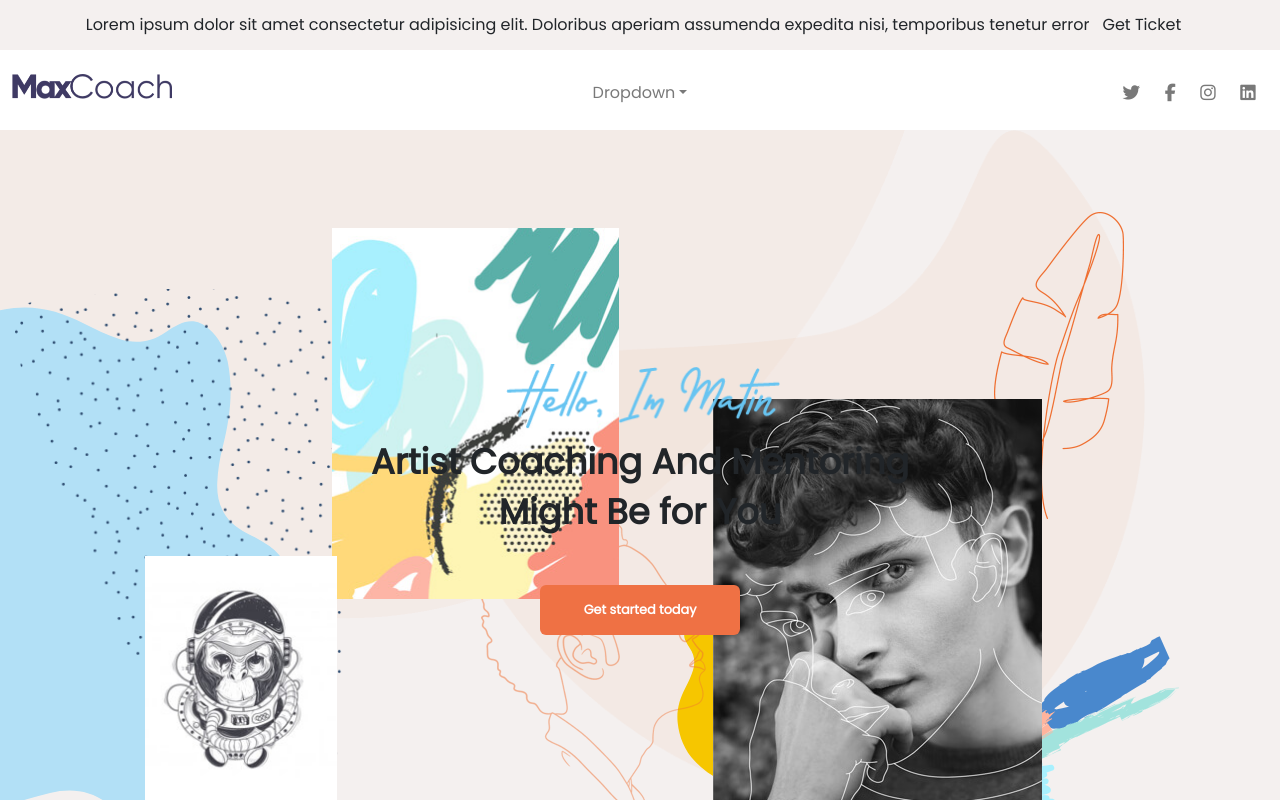
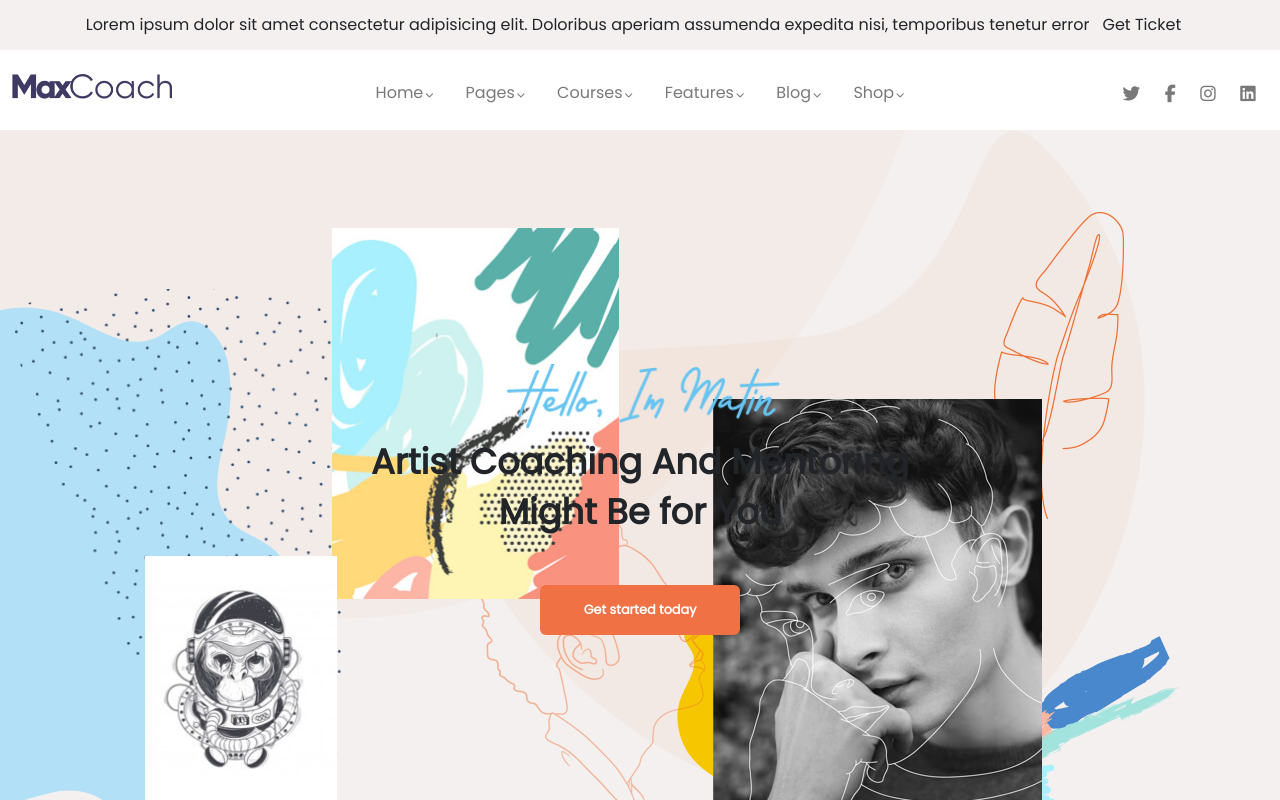
Before and after one commit to Benedettopana/proj-html-vuejs, a Vue app: page / in a window 1280 px wide. Shown: the top 800 px of the page. Built offline with nearby package versions, Linux system fonts and the light colour scheme.

Commit message:
[fix]header

```diff
--- a/src/assets/scss/partials/_general.scss
+++ b/src/assets/scss/partials/_general.scss
@@ -42,6 +42,19 @@ nav {
   }
 }
 
+//! Sovrascrivo bootstrap
+.dropdown-toggle::after {
+  font-family: FontAwesome;
+  content: "\f078" !important;
+  font-weight: bold;
+  font-size: 0.52em;
+  border-right: 0;
+  border-bottom: 0;
+  border-top: 0;
+  vertical-align: 0;
+  margin-left: 0;
+}
+
 .container-fluid {
   width: 100vw !important;
   --bs-gutter-x: 0 !important;
--- a/src/components/Header.vue
+++ b/src/components/Header.vue
@@ -30,11 +30,9 @@ export default {
     <!--* ticket countdown -->
     <div id="menu" class="container-xxl">
       <!--% Mobile: 1 col (hamburger) - tablet: 2 col (tolgo social) - desktop: 3 col FULL-->
-      <div
-        class="row row-cols-1 row-cols-md-2 row-cols-lg-3 justify-content-between align-content-center"
-      >
+      <div class="row justify-content-between align-content-center">
         <!--! logo -->
-        <div id="logo" class="col d-flex">
+        <div id="logo" class="col-3 d-flex">
           <div class="">
             <img
               class="align-items-center"
@@ -48,28 +46,37 @@ export default {
         <!--! TODO: Da far diventare un component -->
         <!-- TODO: Stampa dinamica -->
         <!--? Dropdown menu -->
-        <nav id="drop-menu" class="col d-flex justify-content-center">
+        <nav id="drop-menu" class="col-6 d-flex justify-content-center">
           <ul class="nav">
             <!--% item navbar -->
-            <li class="nav-item active dropdown">
+            <li
+              class="nav-item active dropdown"
+              v-for="(element, index) in store.navItem"
+              :key="index"
+            >
               <a
                 class="nav-link dropdown-toggle"
                 data-bs-toggle="dropdown"
                 href="#"
                 role="button"
                 aria-expanded="false"
-                >Dropdown</a
+                >{{ element.title }}</a
               >
               <!-- TODO: migliorare grafica + cambio chevron -->
               <!--% azioni dropdown -->
               <ul class="dropdown-menu">
-                <li><a class="dropdown-item" href="#">Action</a></li>
-                <li><a class="dropdown-item" href="#">Another action</a></li>
+                <li v-for="(item, index) in element.action" :key="index">
+                  <a class="dropdown-item" :href="`${item.linkAction}`">{{
+                    item.titleAction
+                  }}</a>
+                </li>
+
+                <!-- <li><a class="dropdown-item" href="#">Another action</a></li>
                 <li>
                   <a class="dropdown-item" href="#">Something else here</a>
                 </li>
                 <li><hr class="dropdown-divider" /></li>
-                <li><a class="dropdown-item" href="#">Separated link</a></li>
+                <li><a class="dropdown-item" href="#">Separated link</a></li> -->
               </ul>
               <!--% azioni dropdown -->
             </li>
@@ -79,7 +86,7 @@ export default {
         <!-- TODO: Stampa dinamica -->
         <!--? /Dropdown menu -->
         <!--* Social icon -->
-        <div id="social" class="col d-flex justify-content-end">
+        <div id="social" class="col-3 d-flex justify-content-end">
           <i class="fa-brands fa-twitter"></i>
           <i class="fa-brands fa-facebook-f"></i>
           <i class="fa-brands fa-instagram"></i>
@@ -116,6 +123,7 @@ export default {
   }
   // dropdown menu
   #drop-menu {
+    font-size: 1em;
     color: $color-cod-gray;
   }
   // social menu
--- a/src/data/store.js
+++ b/src/data/store.js
@@ -51,7 +51,7 @@ export const store = reactive({
   //? item nav menu
   navItem: [
     {
-      title: "home",
+      title: "Home",
       action: [
         {
           titleAction: "Action",
```
